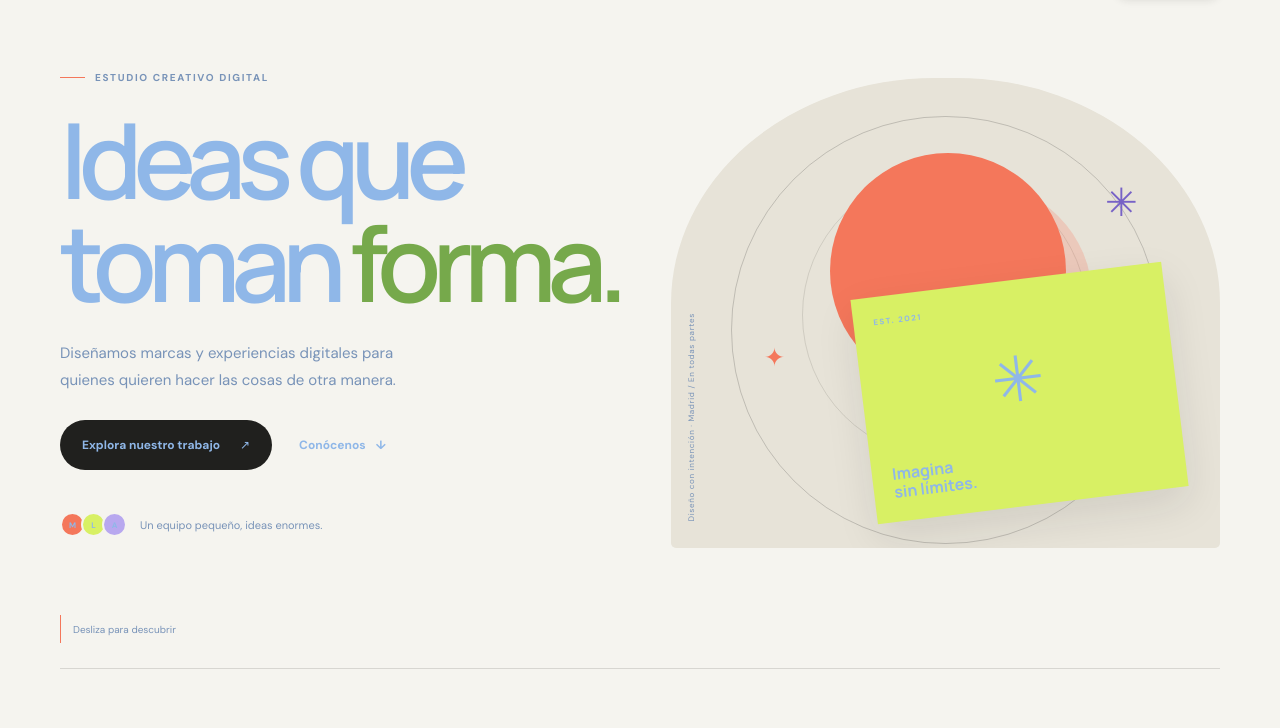
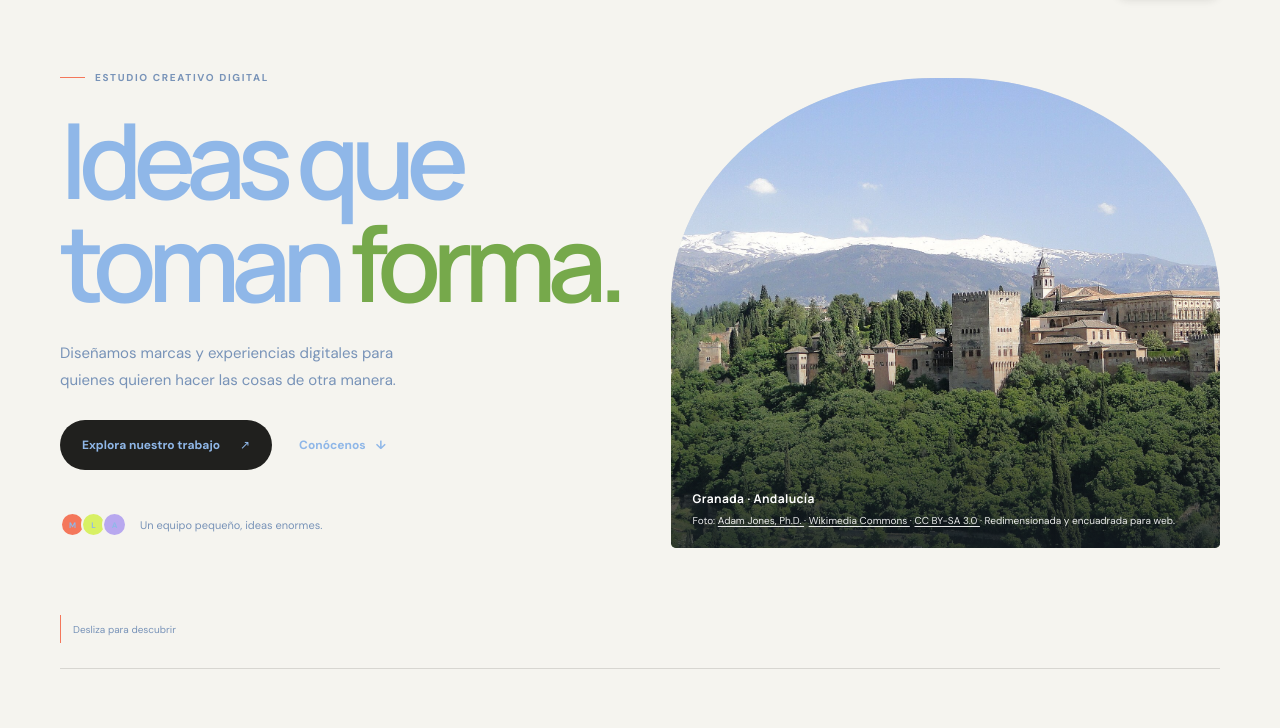
Before and after one commit to KperVa/PaginaWeb, a plain HTML site: page index.html in a window 1280 px wide. Shown: the part 72-800 px from the top of the page. Drawn offline with Linux system fonts and the light colour scheme.

Commit message:
Versión Alhambra

```diff
--- a/index.html
+++ b/index.html
@@ -95,19 +95,36 @@
           </div>
         </div>
 
-        <div class="hero-art" aria-label="Composición abstracta de colores">
-          <div class="art-orbit orbit-one"></div>
-          <div class="art-orbit orbit-two"></div>
-          <div class="art-sun"></div>
-          <div class="art-card">
-            <span class="art-card-label">EST. 2021</span>
-            <span class="art-card-symbol" aria-hidden="true">✳</span>
-            <span class="art-card-caption">Imagina<br />sin límites.</span>
-          </div>
-          <span class="art-side-note">Diseño con intención · Madrid / En todas partes</span>
-          <span class="art-star star-one" aria-hidden="true">✳</span>
-          <span class="art-star star-two" aria-hidden="true">✦</span>
-        </div>
+        <figure class="hero-art">
+          <img
+            class="hero-art-image"
+            src="assets/alhambra-sierra-nevada.jpg"
+            alt="La Alhambra de Granada con Sierra Nevada nevada al fondo."
+            fetchpriority="high"
+          />
+          <figcaption class="hero-art-caption">
+            <span class="hero-art-location">Granada · Andalucía</span>
+            <span class="hero-art-credit">
+              Foto:
+              <a href="https://commons.wikimedia.org/wiki/User:Adam63" target="_blank" rel="noopener noreferrer">
+                Adam Jones, Ph.D.
+              </a>
+              ·
+              <a
+                href="https://commons.wikimedia.org/wiki/File:View_of_the_Alhambra_and_Sierra_Nevada_-_Granada_-_Spain.jpg"
+                target="_blank"
+                rel="noopener noreferrer"
+              >
+                Wikimedia Commons
+              </a>
+              ·
+              <a href="https://creativecommons.org/licenses/by-sa/3.0/" target="_blank" rel="noopener noreferrer">
+                CC BY-SA 3.0
+              </a>
+              · Redimensionada y encuadrada para web.
+            </span>
+          </figcaption>
+        </figure>
         <a class="scroll-hint" href="#servicios"><span></span> Desliza para descubrir</a>
       </section>
 
@@ -215,6 +232,27 @@
         <span>nébula<span class="brand-dot">.</span></span>
       </a>
       <p>Ideas con intención. Diseño con alma.</p>
+      <div class="visit-counter" data-state="loading" aria-labelledby="visit-counter-label">
+        <p class="visit-counter-label" id="visit-counter-label">Visitas a esta página</p>
+        <img
+          class="visit-counter-badge"
+          src="https://hits.dwyl.com/nebulastudio/pagina-web-copilot-github.svg?style=flat-square"
+          alt="Contador global de visitas mostrado como imagen; la cifra no está disponible en texto."
+          referrerpolicy="no-referrer"
+        />
+        <p class="visit-counter-note">
+          <a href="https://github.com/dwyl/hits" target="_blank" rel="noopener noreferrer">Hits (dwyl)</a>
+          recibe tu dirección IP y la información del navegador para deduplicar visitas.
+        </p>
+        <p
+          class="visit-counter-status"
+          id="visit-counter-status"
+          role="status"
+          aria-live="polite"
+          aria-atomic="true"
+          hidden
+        ></p>
+      </div>
       <span>© <span id="year"></span> Nébula Studio</span>
     </footer>
   </body>
--- a/script.js
+++ b/script.js
@@ -2,6 +2,9 @@ const menuToggle = document.querySelector(".menu-toggle");
 const siteNav = document.querySelector(".site-nav");
 const digitalClock = document.querySelector(".digital-clock");
 const clockDigits = [...document.querySelectorAll(".clock-digit")];
+const visitCounter = document.querySelector(".visit-counter");
+const visitCounterBadge = document.querySelector(".visit-counter-badge");
+const visitCounterStatus = document.querySelector("#visit-counter-status");
 const digitSegments = [
   "abcdef",
   "bc",
@@ -51,3 +54,23 @@ function updateDigitalClock() {
 
 updateDigitalClock();
 setInterval(updateDigitalClock, 1000);
+
+function showVisitCounterError() {
+  visitCounter.dataset.state = "error";
+  visitCounterBadge.hidden = true;
+  visitCounterStatus.textContent = "No se pudo cargar el contador global.";
+  visitCounterStatus.hidden = false;
+}
+
+if (visitCounterBadge.complete) {
+  if (visitCounterBadge.naturalWidth === 0) {
+    showVisitCounterError();
+  } else {
+    visitCounter.dataset.state = "ready";
+  }
+} else {
+  visitCounterBadge.addEventListener("load", () => {
+    visitCounter.dataset.state = "ready";
+  });
+  visitCounterBadge.addEventListener("error", showVisitCounterError);
+}
--- a/styles.css
+++ b/styles.css
@@ -359,100 +359,101 @@ h3 {
   background: #b8a8ef;
 }
 
+.visit-counter {
+  width: min(250px, 100%);
+  padding: 11px 13px;
+  display: grid;
+  gap: 6px;
+  border: 1px solid var(--line);
+  border-radius: 13px;
+  background: rgba(255, 255, 255, 0.35);
+}
+
+.visit-counter-label,
+.visit-counter-note,
+.visit-counter-status {
+  margin: 0;
+}
+
+.site-footer .visit-counter-label {
+  color: var(--ink);
+  font-size: 9px;
+  font-weight: 700;
+  letter-spacing: 0.8px;
+  text-transform: uppercase;
+}
+
+.visit-counter-badge {
+  display: block;
+  width: 80px;
+  height: 20px;
+  border-radius: 3px;
+}
+
+.site-footer .visit-counter-note,
+.site-footer .visit-counter-status {
+  color: #934c3d;
+  font-size: 9px;
+  line-height: 1.5;
+}
+
+.visit-counter-note a {
+  text-decoration: underline;
+  text-underline-offset: 2px;
+}
+
 .hero-art {
   position: relative;
   height: 470px;
+  margin: 0;
   overflow: hidden;
   border-radius: 48% 48% 5px 5px;
-  background: #e7e3d8;
+  background: #d7dce0;
+  isolation: isolate;
 }
 
-.art-orbit {
+.hero-art::after {
   position: absolute;
-  top: 8%;
-  left: 11%;
-  width: 78%;
-  aspect-ratio: 1;
-  border: 1px solid rgba(32, 32, 30, 0.2);
-  border-radius: 50%;
+  inset: 52% 0 0;
+  background: linear-gradient(180deg, transparent, rgba(20, 28, 35, 0.76));
+  content: "";
+  pointer-events: none;
 }
 
-.orbit-two {
-  top: 20%;
-  left: 24%;
-  width: 52%;
-  border-color: rgba(32, 32, 30, 0.12);
+.hero-art-image {
+  position: absolute;
+  inset: 0;
+  width: 100%;
+  height: 100%;
+  object-fit: cover;
+  object-position: center;
 }
 
-.art-sun {
+.hero-art-caption {
   position: absolute;
-  top: 16%;
-  left: 29%;
-  width: 43%;
-  aspect-ratio: 1;
-  border-radius: 50%;
-  background: var(--coral);
-  box-shadow: 30px 26px 0 -4px rgba(244, 119, 91, 0.24);
+  right: 22px;
+  bottom: 20px;
+  left: 22px;
+  z-index: 1;
+  display: grid;
+  gap: 7px;
+  color: #fff;
 }
 
-.art-card {
-  position: absolute;
-  right: 8%;
-  bottom: 9%;
-  width: 57%;
-  height: 48%;
-  padding: 20px;
-  display: flex;
-  flex-direction: column;
-  justify-content: space-between;
-  background: var(--lime);
-  transform: rotate(-7deg);
-  box-shadow: 0 16px 40px rgba(32, 32, 30, 0.1);
+.hero-art-location {
+  font: 700 12px/1.2 "Manrope", sans-serif;
+  letter-spacing: 0.4px;
 }
 
-.art-card-label {
-  font-size: 8px;
-  font-weight: 700;
-  letter-spacing: 1.5px;
+.hero-art-credit {
+  color: rgba(255, 255, 255, 0.9);
+  font-size: 10px;
+  line-height: 1.5;
 }
 
-.art-card-symbol {
-  align-self: center;
-  font-size: 63px;
-  line-height: 0.8;
-}
-
-.art-card-caption {
-  font: 700 16px/1.1 "Manrope", sans-serif;
-}
-
-.art-side-note {
-  position: absolute;
-  top: 50%;
-  left: 15px;
-  color: var(--muted);
-  font-size: 8px;
-  letter-spacing: 0.7px;
-  writing-mode: vertical-rl;
-  transform: rotate(180deg);
-}
-
-.art-star {
-  position: absolute;
-  color: var(--purple);
-}
-
-.star-one {
-  top: 21%;
-  right: 15%;
-  font-size: 39px;
-}
-
-.star-two {
-  bottom: 37%;
-  left: 17%;
-  color: var(--coral);
-  font-size: 25px;
+.hero-art-credit a {
+  text-decoration: underline;
+  text-underline-offset: 2px;
 }
 
 .scroll-hint {
@@ -863,9 +864,10 @@ h3 {
     height: 370px;
   }
 
-  .art-card {
-    width: 65%;
-    height: 42%;
+  .hero-art-caption {
+    right: 17px;
+    bottom: 17px;
+    left: 17px;
   }
 
   .site-nav {
@@ -1017,7 +1019,7 @@ h3 {
 
   .hero-art {
     width: min(100%, 420px);
-    height: 370px;
+    height: clamp(280px, 72vw, 370px);
     align-self: center;
   }
 
@@ -1132,7 +1134,7 @@ h3 {
     padding-block: 22px;
   }
 
-  .site-footer p {
+  .site-footer > p {
     order: 1;
     width: 100%;
   }
```
Also changed, not shown: assets/alhambra-sierra-nevada.jpg (added).
